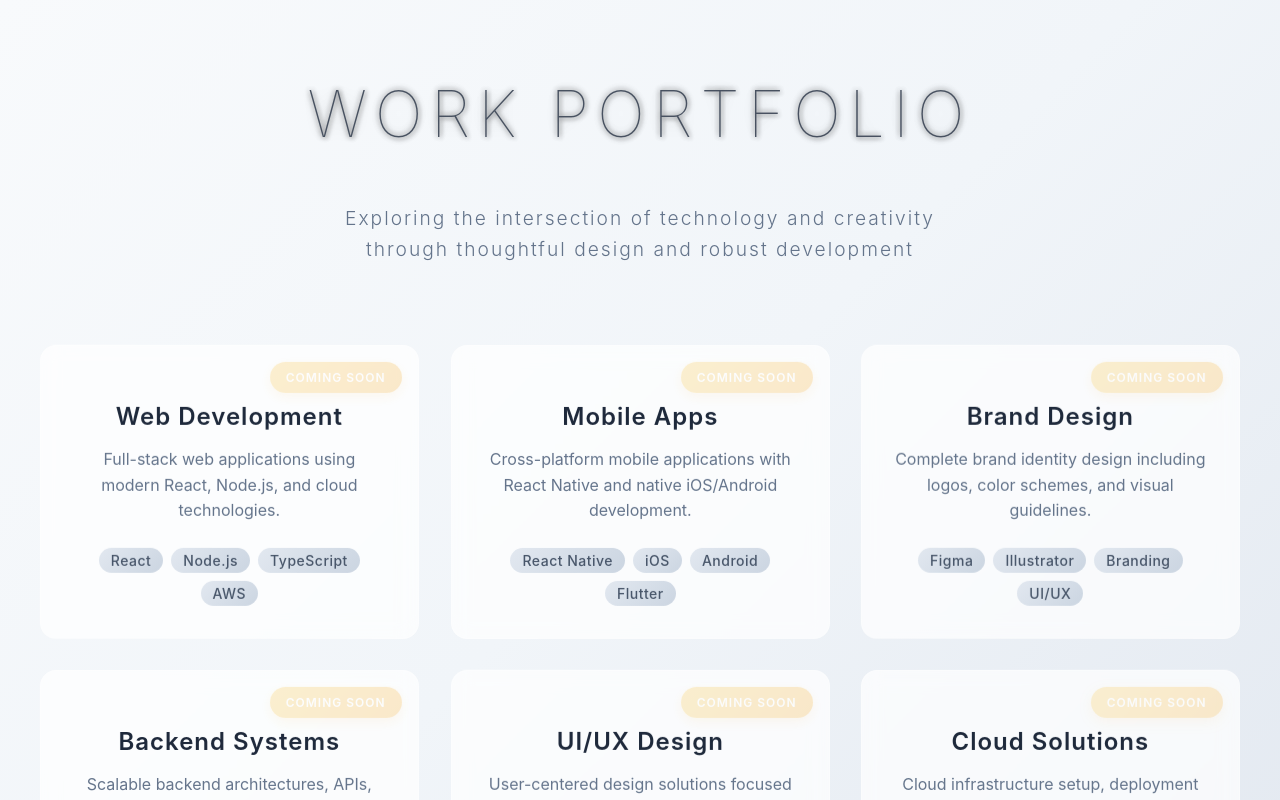
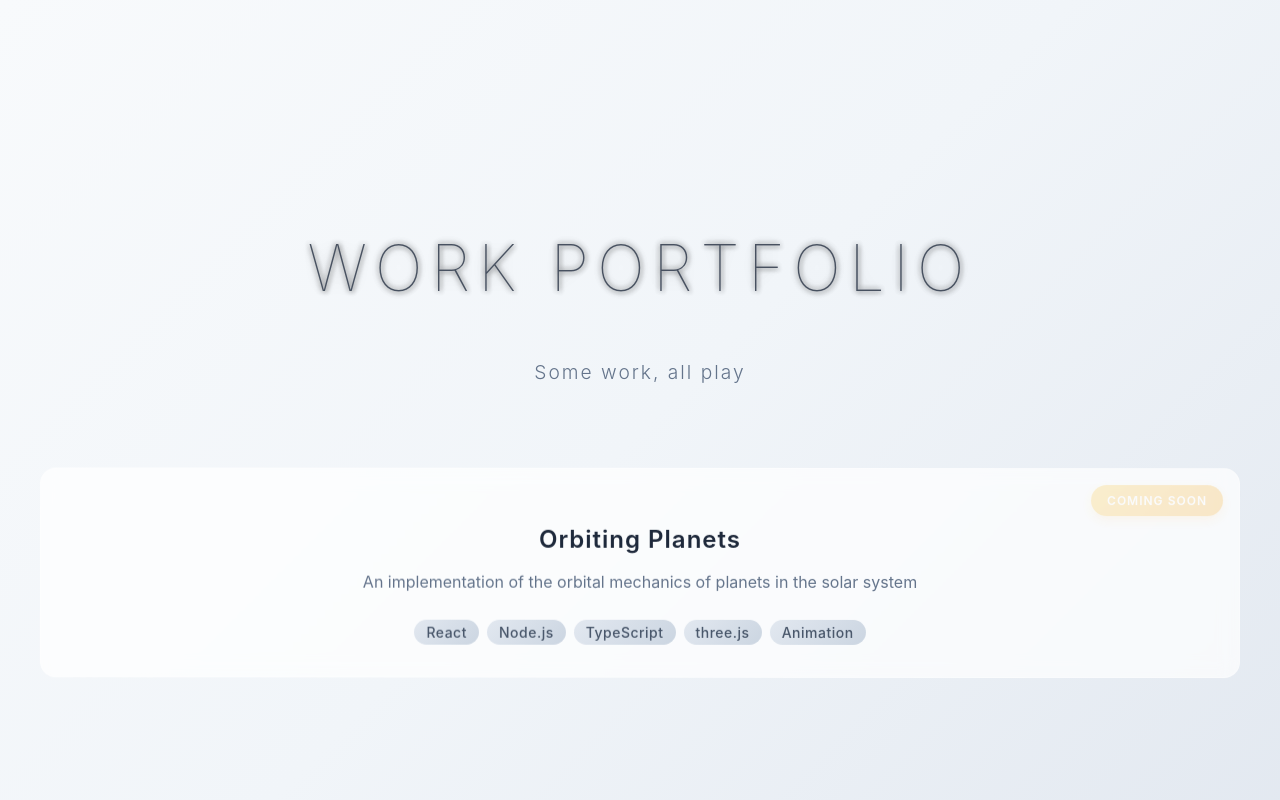
Before and after one commit to no-trbl-2-u/Blogfolio, a React app: page /work in a window 1280 px wide. Shown: the top 800 px of the page. Built offline with nearby package versions, Linux system fonts and the light colour scheme.

Commit message:
Include Orbital Page

```diff
--- a/src/App/App.tsx
+++ b/src/App/App.tsx
@@ -1,22 +1,31 @@
 import { BrowserRouter as Router, Routes, Route } from 'react-router-dom';
-import Layout from '@Pages/Layout';
 import './App.css';
 
-// Pages
+/* Pages */
+import Layout from '@Pages/Layout';
 import LandingPage from '@Pages/LandingPage';
+
+/* Blog Pages */
 import BlogPage from '@Pages/BlogPage';
+import BlogDetailPage from '@Pages/BlogPage/BlogDetailPage/BlogDetailPage';
 import WorkPage from '@Pages/WorkPage';
-import BlogDetailPage from '@Pages/BlogPage/BlogDetailPage/BlogDetailPage';
+import OrbitalPage from '@Pages/WorkPage/OrbitalPage';
 
 function App() {
   return (
     <Router>
       <Layout>
         <Routes>
+          {/* Landing Page */}
           <Route path="/" element={<LandingPage />} />
-          <Route path="/work" element={<WorkPage />} />
+
+          {/* Blog Pages */}
           <Route path="/blog" element={<BlogPage />} />
           <Route path="/blog/:slug" element={<BlogDetailPage />} />
+
+          {/* Work Pages */}
+          <Route path="/work" element={<WorkPage />} />
+          <Route path="/work/orbital" element={<OrbitalPage />} />
         </Routes>
       </Layout>
     </Router>
--- a/src/Pages/Layout/Layout.tsx
+++ b/src/Pages/Layout/Layout.tsx
@@ -1,5 +1,6 @@
 import React from 'react';
 import styled from '@emotion/styled';
+import BlogHeader from '@Components/BlogHeader';
 
 const LayoutContainer = styled.div`
     display: flex;
@@ -18,8 +19,7 @@ function Layout({ children, defaultLayout = false }: { children: React.ReactNode
     }
     return (
         <LayoutContainer>
-            <div>TODO - HEADER</div>
-            <div>TODO - Routing</div>
+            <BlogHeader isExtended />
             {children}
         </LayoutContainer>
     )
--- a/src/Pages/WorkPage/OrbitalPage/OrbitalPage.jsx
+++ b/src/Pages/WorkPage/OrbitalPage/OrbitalPage.jsx
@@ -1,6 +1,7 @@
 import React, { useEffect, useRef, useState } from 'react';
 import * as THREE from 'three';
 import styled from '@emotion/styled';
+import { useNavigate } from 'react-router-dom';
 
 // Styled components
 const Container = styled.div`
@@ -49,17 +50,20 @@ const Instruction = styled.div`
 `;
 
 // Work items data - more atomic orbital planes
-const WORK_ITEMS = [
-  { name: 'WEBSITE', orbital: 0, speed: 0.8, radius: 4 },
-  { name: 'MOBILE', orbital: 1, speed: 1.2, radius: 3.5 },
-  { name: 'BRAND', orbital: 2, speed: 0.6, radius: 5 },
-  { name: 'BACKEND', orbital: 3, speed: 0.9, radius: 4.5 },
-  { name: 'DESIGN', orbital: 4, speed: 1.5, radius: 3 },
-  { name: 'APPS', orbital: 0, speed: 0.7, radius: 5.5 },
-  { name: 'CODE', orbital: 2, speed: 1.1, radius: 4.2 }
+const PLANETS = [
+  { name: 'MERCURY', orbital: 0, speed: 0.8, radius: 4 },
+  { name: 'VENUS', orbital: 1, speed: 1.2, radius: 3.5 },
+  { name: 'EARTH', orbital: 2, speed: 0.6, radius: 5 },
+  { name: 'MARS', orbital: 3, speed: 0.9, radius: 4.5 },
+  { name: 'JUPITER', orbital: 4, speed: 1.5, radius: 3 },
+  { name: 'SATURN', orbital: 0, speed: 0.7, radius: 5.5 },
+  { name: 'URANUS', orbital: 2, speed: 1.1, radius: 4.2 },
+  { name: 'NEPTUNE', orbital: 3, speed: 1.3, radius: 3.8 },
+  { name: 'PLUTO', orbital: 4, speed: 2.6, radius: 10 }
 ];
 
 function OrbitalPage() {
+  const navigate = useNavigate();
   const mountRef = useRef(null);
   const sceneRef = useRef(null);
   const rendererRef = useRef(null);
@@ -214,7 +218,7 @@ function OrbitalPage() {
     };
 
     // Create all work spheres
-    spheresRef.current = WORK_ITEMS.map(createWorkSphere);
+    spheresRef.current = PLANETS.map(createWorkSphere);
 
     // Store text elements for camera-facing updates
     textElementsRef.current = spheresRef.current.map(sphere => sphere.userData.textMesh);
@@ -232,7 +236,8 @@ function OrbitalPage() {
       if (intersects.length > 0) {
         const clickedObject = intersects[0].object;
         if (clickedObject === backSphere) {
-          console.log('Navigate back');
+          // console.log('Navigate back');
+          navigate('/work')
         } else {
           // Find which work sphere was clicked
           const clickedSphere = spheresRef.current.find(sphere =>
--- a/src/Pages/WorkPage/WorkPage.tsx
+++ b/src/Pages/WorkPage/WorkPage.tsx
@@ -1,5 +1,13 @@
 import React from 'react';
 import styled from '@emotion/styled';
+import { useNavigate } from 'react-router-dom';
+
+interface WorkItem {
+  title: string;
+  description: string;
+  tags: string[];
+  slug: string;
+}
 
 /* Styled Components */
 const WorkPageContainer = styled.div`
@@ -155,47 +163,24 @@ const ComingSoonBadge = styled.div`
 /* Work Items Data */
 const workItems = [
   {
-    title: 'Web Development',
-    description: 'Full-stack web applications using modern React, Node.js, and cloud technologies.',
-    tags: ['React', 'Node.js', 'TypeScript', 'AWS']
-  },
-  {
-    title: 'Mobile Apps',
-    description: 'Cross-platform mobile applications with React Native and native iOS/Android development.',
-    tags: ['React Native', 'iOS', 'Android', 'Flutter']
-  },
-  {
-    title: 'Brand Design',
-    description: 'Complete brand identity design including logos, color schemes, and visual guidelines.',
-    tags: ['Figma', 'Illustrator', 'Branding', 'UI/UX']
-  },
-  {
-    title: 'Backend Systems',
-    description: 'Scalable backend architectures, APIs, and database design for modern applications.',
-    tags: ['Node.js', 'Python', 'PostgreSQL', 'MongoDB']
-  },
-  {
-    title: 'UI/UX Design',
-    description: 'User-centered design solutions focused on creating intuitive and engaging experiences.',
-    tags: ['Figma', 'Sketch', 'Prototyping', 'User Research']
-  },
-  {
-    title: 'Cloud Solutions',
-    description: 'Cloud infrastructure setup, deployment pipelines, and DevOps automation.',
-    tags: ['AWS', 'Docker', 'CI/CD', 'Kubernetes']
+    title: 'Orbiting Planets',
+    description: 'An implementation of the orbital mechanics of planets in the solar system',
+    tags: ['React', 'Node.js', 'TypeScript', 'three.js', 'Animation'],
+    slug: 'orbital'
   }
 ];
 
 function WorkPage(): React.JSX.Element {
+  const navigate = useNavigate();
   return (
     <WorkPageContainer>
       <MainTitle>WORK PORTFOLIO</MainTitle>
       <Subtitle>
-        Exploring the intersection of technology and creativity through thoughtful design and robust development
+        Some work, all play
       </Subtitle>
       <WorkGrid>
         {workItems.map((item, index) => (
-          <WorkCard key={index} $index={index}>
+          <WorkCard key={index} $index={index} onClick={() => navigate(`/work/${item.slug}`)}>
             <ComingSoonBadge>Coming Soon</ComingSoonBadge>
             <WorkTitle>{item.title}</WorkTitle>
             <WorkDescription>{item.description}</WorkDescription>
```
